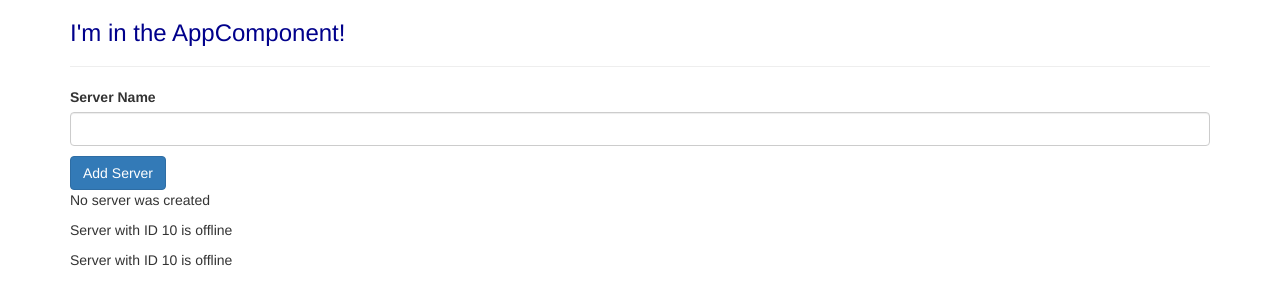
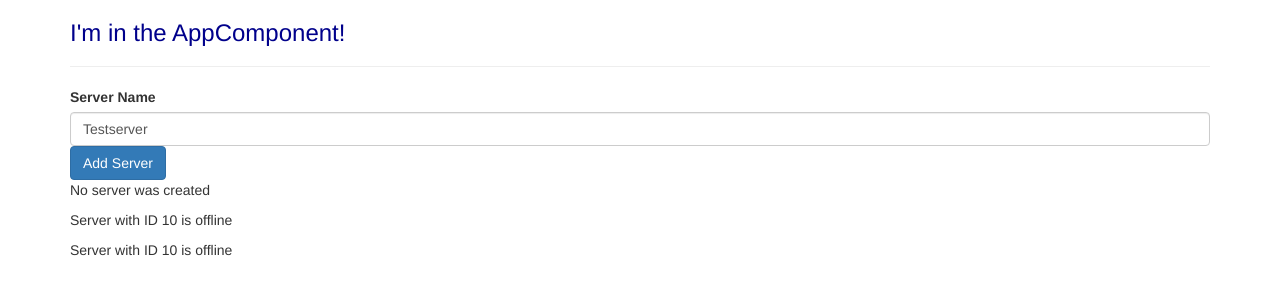
Before and after one commit to krzysztof83/first_angular2_app, an Angular app: page / in a window 1280 px wide. Shown: the top 304 px of the page. Built offline with nearby package versions, Linux system fonts and the light colour scheme.

Commit message:
Mix Data Binding

```diff
--- a/src/app/app.module.ts
+++ b/src/app/app.module.ts
@@ -1,5 +1,6 @@
 import {BrowserModule} from '@angular/platform-browser';
 import {NgModule} from '@angular/core';
+import {FormsModule} from '@angular/forms';
 
 import {AppComponent} from './app.component';
 import {ServerComponent} from './server/server.component';
@@ -12,7 +13,8 @@
     ServersComponent
   ],
   imports: [
-    BrowserModule
+    BrowserModule,
+    FormsModule
   ],
   providers: [],
   bootstrap: [AppComponent]
--- a/src/app/servers/servers.component.html
+++ b/src/app/servers/servers.component.html
@@ -2,14 +2,12 @@
 <input
   type="text"
   class="form-control"
-  (input)="onUpdateServerName($event)">
-<p>{{ serverName }}</p>
+  [(ngModel)]="serverName">
 
 <button
   class="btn btn-primary"
   [disabled]="!allowNewServer"
   (click)="onCreateServer()">Add Server</button>
-<!--<p [innerText]="allowNewServer"></p>-->
 <p>{{ serverCreationStatus }}</p>
 <app-server></app-server>
 <app-server></app-server>
--- a/src/app/servers/servers.component.ts
+++ b/src/app/servers/servers.component.ts
@@ -8,7 +8,7 @@
 export class ServersComponent implements OnInit {
   allowNewServer = false;
   serverCreationStatus = 'No server was created';
-  serverName = '';
+  serverName = 'Testserver';
 
   constructor() {
     setTimeout(() => {
@@ -20,7 +20,7 @@
   }
 
   onCreateServer() {
-    this.serverCreationStatus = 'Server was created!';
+    this.serverCreationStatus = 'Server was created! Name is ' + this.serverName;
   }
 
   onUpdateServerName(event: Event) {
```
